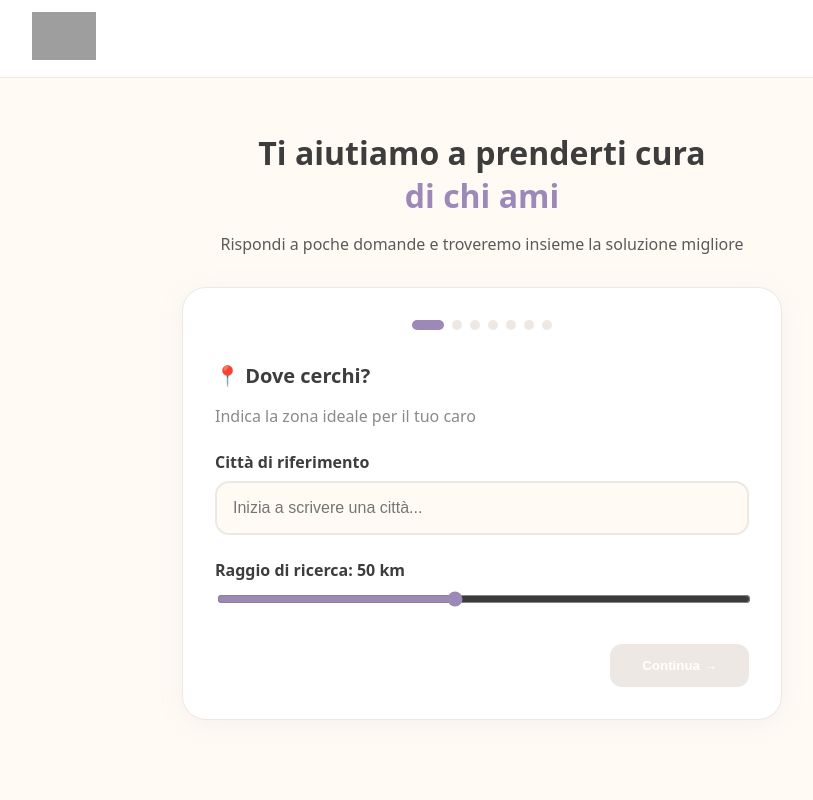
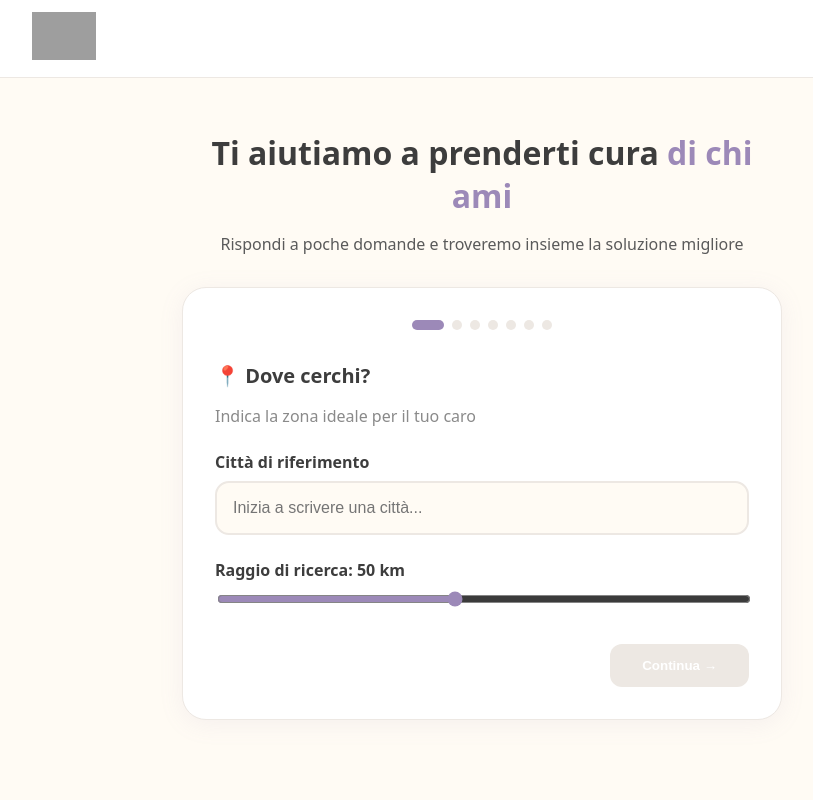
Before and after one commit to ioriandreaai-lab/Accudire---ricerca, a Next.js app: page / in a window 1280 px wide. Shown: the top 800 px of the page, without its empty margins (158-971 px from the left). Built offline with nearby package versions, Linux system fonts and the light colour scheme; grey boxes are pictures that could not be loaded.

Commit message:
Update AccudireAdvisor.jsx

```diff
--- a/app/AccudireAdvisor.jsx
+++ b/app/AccudireAdvisor.jsx
@@ -375,14 +375,14 @@ export default function AccudireAdvisor() {
         </div>
       </header>
 
-      <main style={{ maxWidth: 900, margin: '0 auto', padding: '32px 20px' }}>
+      <main style={{ maxWidth: 1100, margin: '0 auto', padding: '32px 20px' }}>
 
         {/* === FORM === */}
         {page === 'form' && (
           <div style={{ maxWidth: 600, margin: '0 auto' }}>
             <div style={{ textAlign: 'center', marginBottom: 32 }}>
               <h1 style={{ fontSize: 32, fontWeight: 800, color: C.text, marginBottom: 12 }}>
-                Ti aiutiamo a prenderti cura<br /><span style={{ color: C.accent }}>di chi ami</span>
+                Ti aiutiamo a prenderti cura <span style={{ color: C.accent }}>di chi ami</span>
               </h1>
               <p style={{ color: C.textMedium, fontSize: 16 }}>Rispondi a poche domande e troveremo insieme la soluzione migliore</p>
             </div>
```
